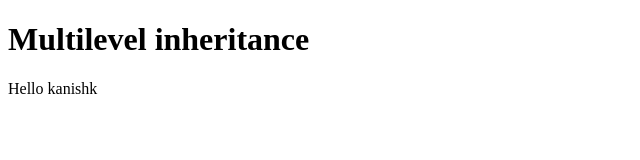
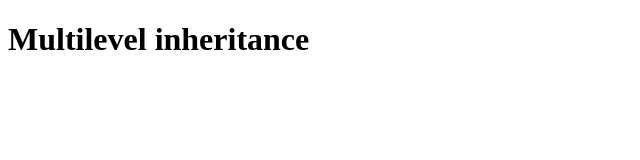
Before and after one commit to swe-kanishk/learning-git, a plain HTML site: page index.html in a window 1280 px wide. Shown: the whole page, without its empty margins (0-640 px from the left). Drawn offline with Linux system fonts and the light colour scheme.

Commit message:
remove hello paragraph

```diff
--- a/index.html
+++ b/index.html
@@ -8,6 +8,5 @@
 </head>
 <body>
     <h1>Multilevel inheritance</h1>
-    <p>Hello kanishk</p>
 </body>
 </html>
```
